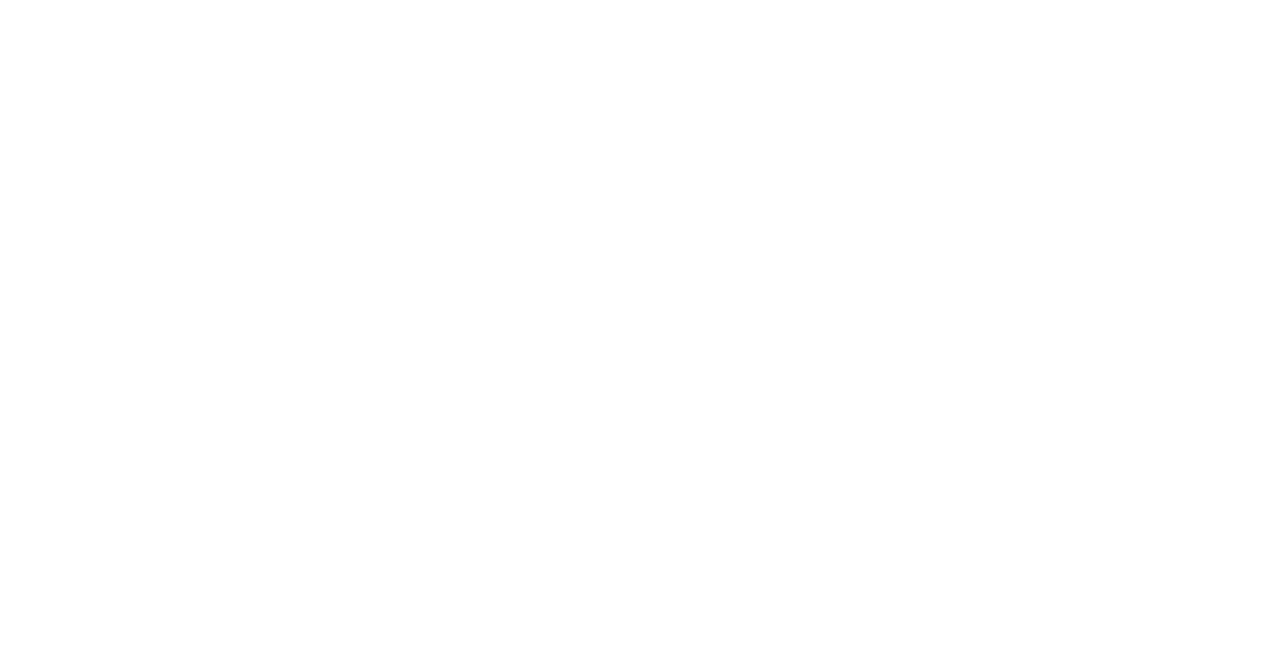
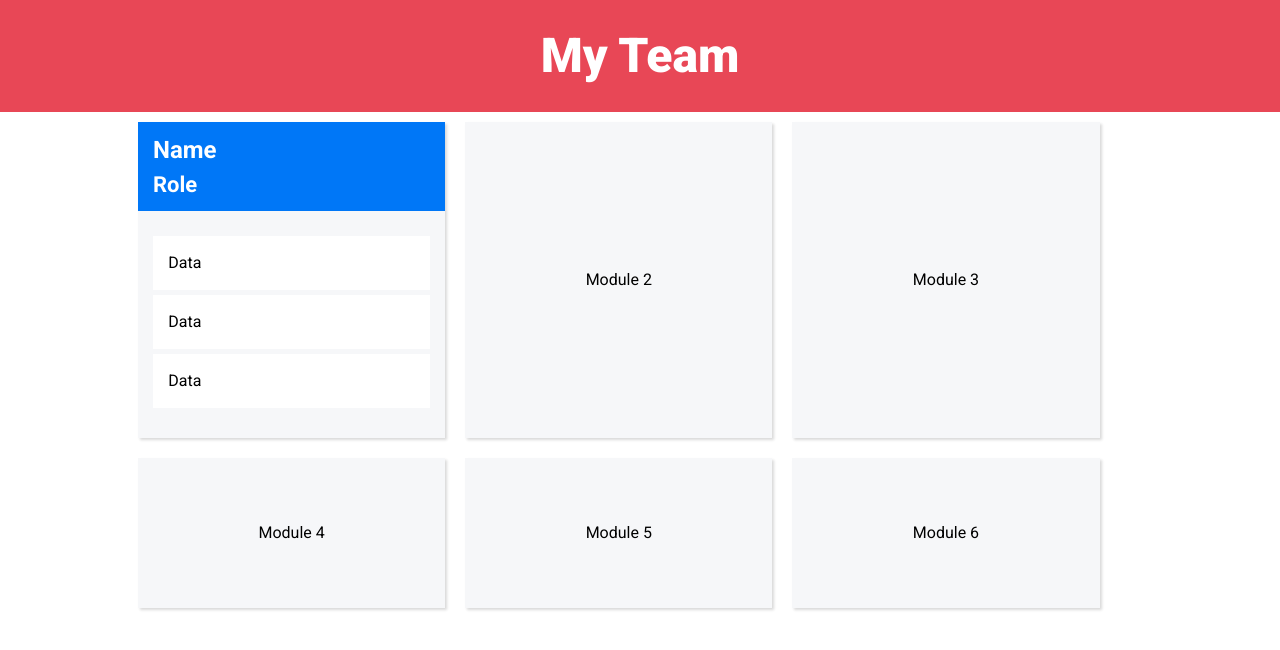
Before and after one commit to mbartnett/OOP-Team-Profile-Generator, a website: page dist/index.html in a window 1280 px wide. Drawn offline with Linux system fonts and the light colour scheme; a web font is replaced by a local one.

Commit message:
worked on css and html

```diff
--- a/dist/index.html
+++ b/dist/index.html
@@ -5,10 +5,45 @@
     <meta http-equiv="X-UA-Compatible" content="IE=edge">
     <meta name="viewport" content="width=device-width, initial-scale=1.0">
     <title>Team Profile Generator</title>
-    <link rel="stylesheet" href="./style.css">
-    <link rel="stylesheet" href="https://fonts.googleapis.com/css?family=Sofia">
+    <link rel="stylesheet" href="reset.css">
+    <link rel="stylesheet" href="style.css">
+    <link rel="preconnect" href="https://fonts.googleapis.com">
+    <link rel="preconnect" href="https://fonts.gstatic.com" crossorigin>
+    <link href="https://fonts.googleapis.com/css2?family=Limelight&family=Poppins:wght@300;400;500;600;700;800&family=Roboto:wght@300;400;500;700;900&display=swap" rel="stylesheet">
+    <link rel="stylesheet" href="https://cdnjs.cloudflare.com/ajax/libs/font-awesome/6.2.1/css/all.min.css" integrity="sha512-MV7K8+y+gLIBoVD59lQIYicR65iaqukzvf/nwasF0nqhPay5w/9lJmVM2hMDcnK1OnMGCdVK+iQrJ7lzPJQd1w==" crossorigin="anonymous" referrerpolicy="no-referrer" />
 </head>
 <body>
-
+<header>
+    <h1>My Team</h1>
+</header>
+<main>
+    <div class="flex-container">
+        <div class="flex-item">
+            <h2>Name</h2>
+            <h3>Role</h3>
+            <ul>
+                <li>Data</li>
+                <li>Data</li>
+                <li>Data</li>
+            </ul>
+        </div>
+        <div class="flex-item">
+            Module 2
+        </div>
+        <div class="flex-item">
+            Module 3
+        </div>
+        <div class="flex-item">
+            Module 4
+        </div>
+        <div class="flex-item">
+            Module 5
+        </div>
+        <div class="flex-item">
+            Module 6
+        </div>
+    </div>
+</main>
+<footer></footer>
 </body>
 </html>
--- /dev/null
+++ b/dist/reset.css
@@ -0,0 +1,93 @@
+/* box sizing rules */
+
+*,
+*::before,
+*::after {
+  box-sizing: border-box;
+}
+
+/* remove default padding */
+
+ul[class],
+ol[class] {
+  padding: 0;
+}
+
+/* remove default margin */
+
+body,
+h1,
+h2,
+h3,
+h4,
+p,
+ul[class],
+ol[class],
+li,
+figure,
+figcaption,
+blockquote,
+dl,
+dd {
+  margin: 0;
+}
+
+/* set core body defaults */
+
+body {
+  min-height: 100vh;
+  scroll-behavior: smooth;
+  text-rendering: optimizeSpeed;
+  line-height: 1.5;
+}
+
+/* remove list styles on ul, ol elements with a class attribute */
+
+ul[class],
+ol[class] {
+  list-style: none;
+}
+
+/* a elements that don't have a class get default styles */
+
+a:not([class]) {
+  text-decoration-skip-ink: auto;
+}
+
+a:link, a:visited {
+  text-decoration: none;
+  color:;
+}
+
+/* make images easier to work with */
+
+img {
+  max-width: 100%;
+  display: block;
+}
+
+/* natural flow and rhythm in articles by default */
+
+article > * + * {
+  margin-top: 1em;
+}
+
+/* inherit fonts for inputs and buttons */
+
+input,
+button,
+textarea,
+select {
+  font: inherit;
+}
+
+/* remove all animations and transitions for people that prefer not to see them */
+
+@media (prefers-reduced-motion: reduce) {
+  * {
+    animation-duration: 0.01ms !important;
+    animation-iteration-count: 1 !important;
+    transition-duration: 0.01ms !important;
+    scroll-behavior: auto !important;
+  }
+}
--- a/dist/style.css
+++ b/dist/style.css
@@ -0,0 +1,87 @@
+/* top-level styles */
+
+* {
+  font-family: "Roboto", Helvetica, Arial, sans-serif;
+}
+
+body {
+  background-color: white;
+}
+
+header {
+  width: 100%;
+  background-color: #e84756;
+  color: white;
+  text-align: center;
+  padding: 20px;
+}
+
+main {
+    display: flex;
+    flex-direction: column;
+    align-items: center;
+}
+
+/* headings */
+
+h1 {
+  font-size: 48px;
+  font-weight: 900;
+}
+
+h2 {
+  width: 100%;
+  font-size: 24px;
+  font-weight: 700;
+  color: white;
+  background-color: #0077f7;
+  padding: 10px 0 0 15px;
+}
+
+h3 {
+  background-color: #0077f7;
+  width: 100%;
+  font-size: 22px;
+  font-weight: 700;
+  color: white;
+  padding: 0 0 10px 15px;
+}
+
+/* list styles */
+
+ul {
+  width: 90%;
+  list-style-type: none;
+  margin: 25px 0;
+  padding: 0;
+}
+
+li {
+  font-size: 16px;
+  background-color: white;
+  margin-bottom: 5px;
+  padding: 15px;
+}
+
+/* flex architecture  */
+
+.flex-container {
+  width: 80%;
+  display: flex;
+  flex-wrap: wrap;
+  margin: 0 auto;
+}
+
+.flex-item {
+  min-height: 150px;
+  display: flex;
+  flex-direction: column;
+  flex-basis: 30%;
+  justify-content: center;
+  align-items: center;
+  background-color: #f6f7f9;
+  margin: 10px;
+  box-shadow: rgba(0, 0, 0, 0.15) 1.95px 1.95px 2.6px;
+}
+
+/* media queries */
```
